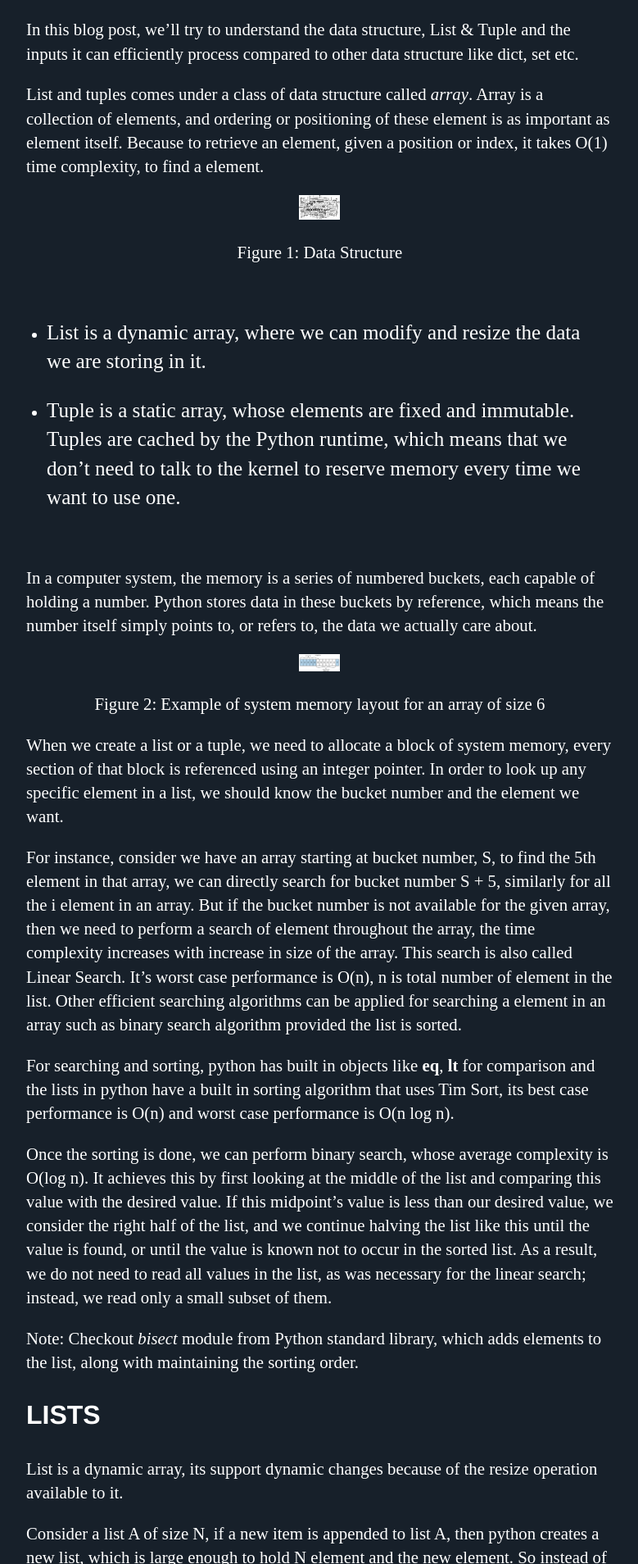
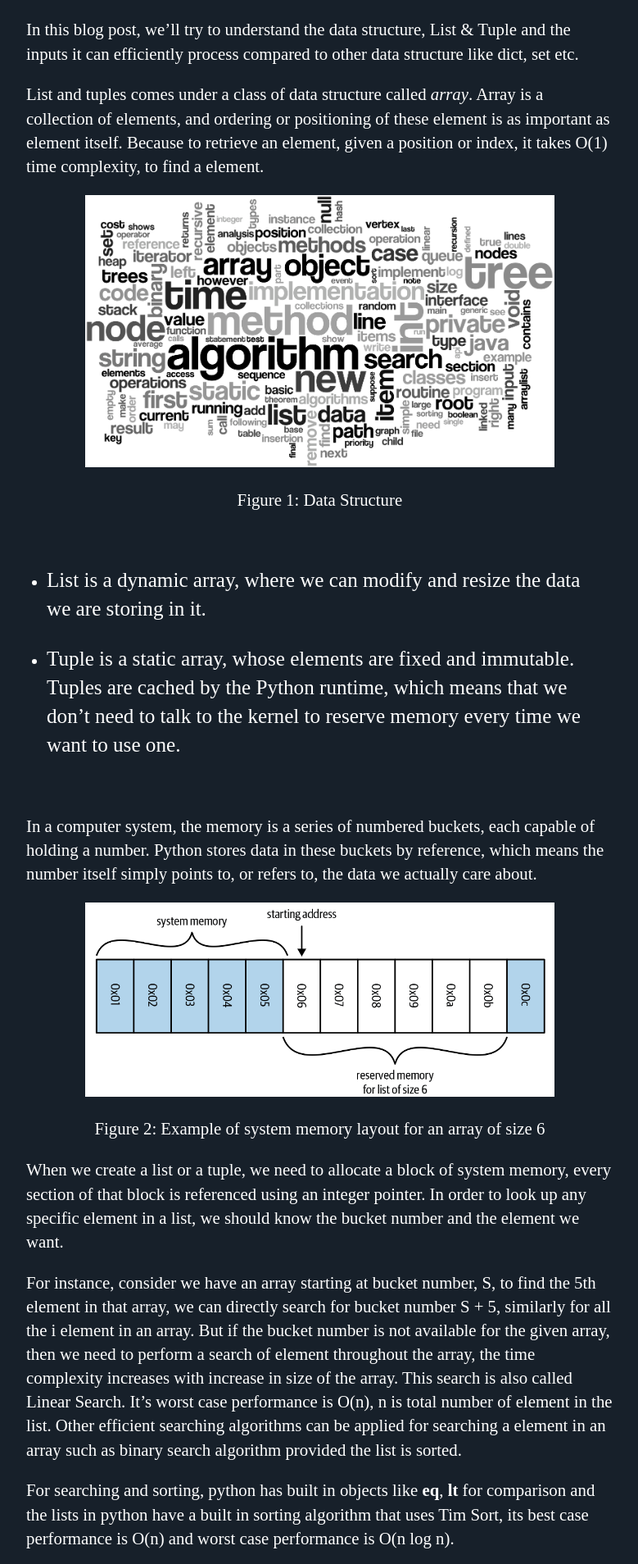
Before and after one commit to Mayurji/mayurji.github.io, a Jekyll site: the page built from _posts/2020-10-02-list-vs-tuples.md, in a window 1280 px wide. Shown: the part 343-2251 px from the top of the page at 82% size, without its empty margins (160-939 px from the left). Built offline with Jekyll 4.4.1, drawn with Linux system fonts in a browser that asks for light colours; comment, search, counter and statistics services are not loaded.

Commit message:
Update 2020-10-02-list-vs-tuples.md

````diff
--- a/_posts/2020-10-02-list-vs-tuples.md
+++ b/_posts/2020-10-02-list-vs-tuples.md
@@ -13,7 +13,7 @@
 List and tuples comes under a class of data structure called *array*. Array is a collection of elements, and ordering or positioning of these element is as important as element itself. Because to retrieve an element, given a position or index, it takes O(1) time complexity, to find a element.
 
 <center>
-<img src="{{site.url}}/assets/images/dicts_sets/front-ds.png" class="post-body" style="zoom: 5%; background-color:#DCDCDC;" width="1000" height="600"/><br>
+<img src="{{site.url}}/assets/images/dicts_sets/front-ds.png" style="zoom: 5%; background-color:#DCDCDC;"  width="80%" height=auto/><br>
 <p>Figure 1: Data Structure</p>
 </center>
 
@@ -24,7 +24,7 @@
 In a computer system, the memory is a series of numbered buckets, each capable of holding a number. Python stores data in these buckets by reference, which means the number itself simply points to, or refers to, the data we actually care about.
 
 <center>
-<img src="{{site.url}}/assets/images/lists_tuples/system_memory.png" class="post-body" style="zoom: 5%; background-color:#DCDCDC;" /><br>
+<img src="{{site.url}}/assets/images/lists_tuples/system_memory.png" style="zoom: 5%; background-color:#DCDCDC;"  width="80%" height=auto/><br>
 <p>Figure 2: Example of system memory layout for an array of size 6</p>
 </center>
 
@@ -51,14 +51,14 @@
 ```
 
 <center>
-<img src="{{site.url}}/assets/images/lists_tuples/overallocation_in_lists.png" class="post-body" style="zoom: 5%; background-color:#DCDCDC;" /><br>
+<img src="{{site.url}}/assets/images/lists_tuples/overallocation_in_lists.png" style="zoom: 5%; background-color:#DCDCDC;"  width="80%" height=auto/><br>
 <p>Figure 3: Overallocation in Lists</p>
 </center>
 
 *Graph showing how many extra elements are being allocated to a list of a particular size. For example, if you create a list with 8,000 elements using appends, Python will allocate space for about 8,600 elements, overallocating 600 elements!*
 
 <center>
-<img src="{{site.url}}/assets/images/lists_tuples/append_vs_comprehension.png" class="post-body" style="zoom: 5%; background-color:#DCDCDC;" /><br>
+<img src="{{site.url}}/assets/images/lists_tuples/append_vs_comprehension.png" style="zoom: 5%; background-color:#DCDCDC;"  width="80%" height=auto/><br>
 <p>Figure 4: Memory and time consequences of appends versus list comprehensions</p>
 </center>
 
````
